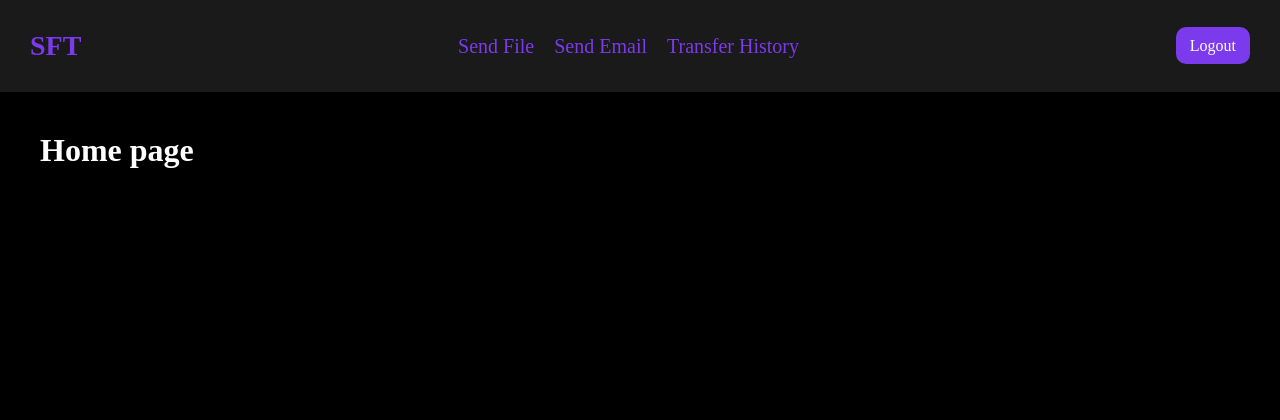
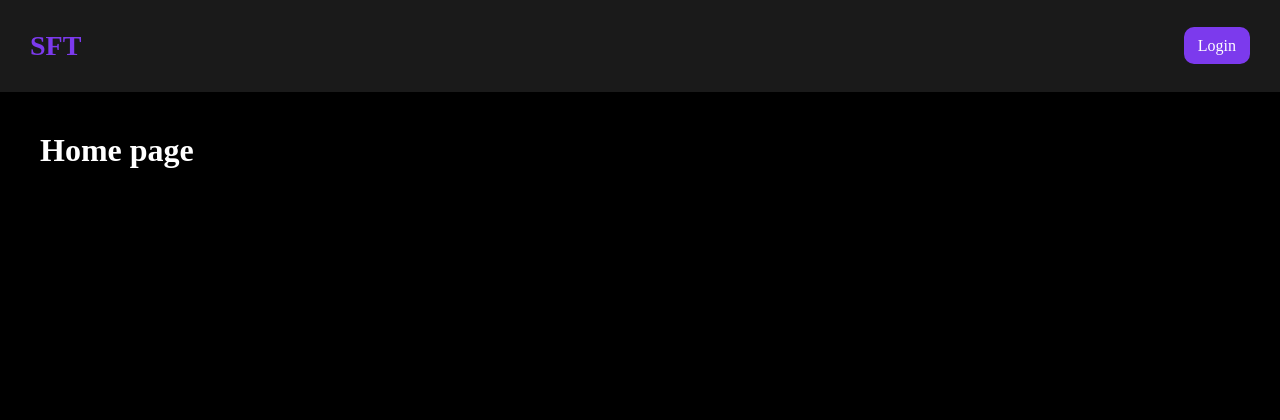
Before and after one commit to RicciRi/SFT, a Symfony app: template templates/home/index.html.twig in a window 1280 px wide. Shown: the top 420 px of the page. Run offline with Twig, Linux system fonts and the light colour scheme; the template is opened without the code that fills it, so the values that code supplies are empty; some libraries are stand-ins or nearby versions.

Commit message:
Layout changes. Redirect.

```diff
--- a/src/Controller/HomeController.php
+++ b/src/Controller/HomeController.php
@@ -11,6 +11,11 @@ final class HomeController extends AbstractController
     #[Route('/', name: 'app_home', methods: ['GET'])]
     public function index(): Response
     {
+        if(!$this->getUser()) {
+            return $this->redirectToRoute('app_login');
+        }
+
+
         return $this->render('home/index.html.twig', [
             'controller_name' => 'HomeController',
         ]);
--- a/templates/general/navigation.html.twig
+++ b/templates/general/navigation.html.twig
@@ -1,15 +1,21 @@
 <div class="base-navigation">
-{#    <div class="nav-section">#}
-        <a class="logo" href="{{ path('app_home') }}">SFT</a>
-{#    </div>#}
+    {#    <div class="nav-section"> #}
+    <a class="logo" href="{{ path('app_home') }}">SFT</a>
+    {#    </div> #}
 
     <div class="nav-section">
-        <a class="nav-link" href="{{ path('app_home') }}">Send File</a>
-        <a class="nav-link" href="{{ path('app_home') }}">Send Email</a>
-        <a class="nav-link" href="{{ path('app_home') }}">Transfer History</a>
+        {% if app.user %}
+            <a class="nav-link" href="{{ path('app_home') }}">Send File</a>
+            <a class="nav-link" href="{{ path('app_home') }}">Send Email</a>
+            <a class="nav-link" href="{{ path('app_home') }}">Transfer History</a>
+        {% endif %}
     </div>
 
     <div class="nav-section">
-        <a class="button nav-button button-blue" href="{{ path('app_logout') }}">Logout</a>
+        {% if app.user %}
+            <a class="button nav-button button-blue" href="{{ path('app_logout') }}">Logout</a>
+        {% else %}
+            <a class="button nav-button button-blue" href="{{ path('app_login') }}">Login</a>
+        {% endif %}
     </div>
 </div>
--- a/templates/registration/register.html.twig
+++ b/templates/registration/register.html.twig
@@ -2,6 +2,8 @@
 
 {% block title %}Register{% endblock %}
 
+{% block navigation %}{% endblock %}
+{% block footer %}{% endblock %}
 
 {% block body %}
     <div class="register-page">
--- a/templates/security/login.html.twig
+++ b/templates/security/login.html.twig
@@ -2,6 +2,8 @@
 
 {% block title %}Log in!{% endblock %}
 
+{% block navigation %}{% endblock %}
+{% block footer %}{% endblock %}
 
 {% block body %}
     <div class="login-page">
```
